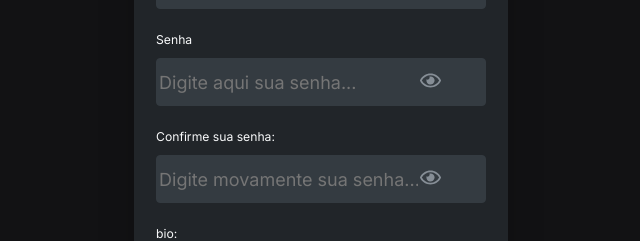
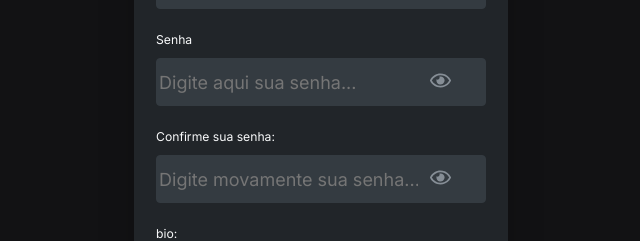
Before and after one commit to Kenzie-Academy-Brasil-Developers/react-entrega-kenzie-hub_Jonas-alves-desouza_T20, a React (Vite) app: page /register in a window 1280 px wide. Shown: the part 364-605 px from the top of the page, without its empty margins (319-959 px from the left). Built offline with nearby package versions, Linux system fonts and the light colour scheme.

Commit message:
move input right

```diff
--- a/src/components/fragments/forms/LoginForm/style.module.scss
+++ b/src/components/fragments/forms/LoginForm/style.module.scss
@@ -23,6 +23,9 @@
 
                 background: var(--grey-2, #343B41);
             }
+            span{
+                margin-left: 10px;
+            }
         }
     }
 }
--- a/src/components/fragments/forms/RegisterForm/style.module.scss
+++ b/src/components/fragments/forms/RegisterForm/style.module.scss
@@ -1,6 +1,7 @@
 .inputBox{
     div{
         margin-top: 11px;
+
         div{
             display: flex;
             align-items: center;
@@ -15,5 +16,8 @@
             background: var(--grey-2, #343B41);
 
         }
+        span{
+            margin-left: 10px;
+        }
     }
 }
```
